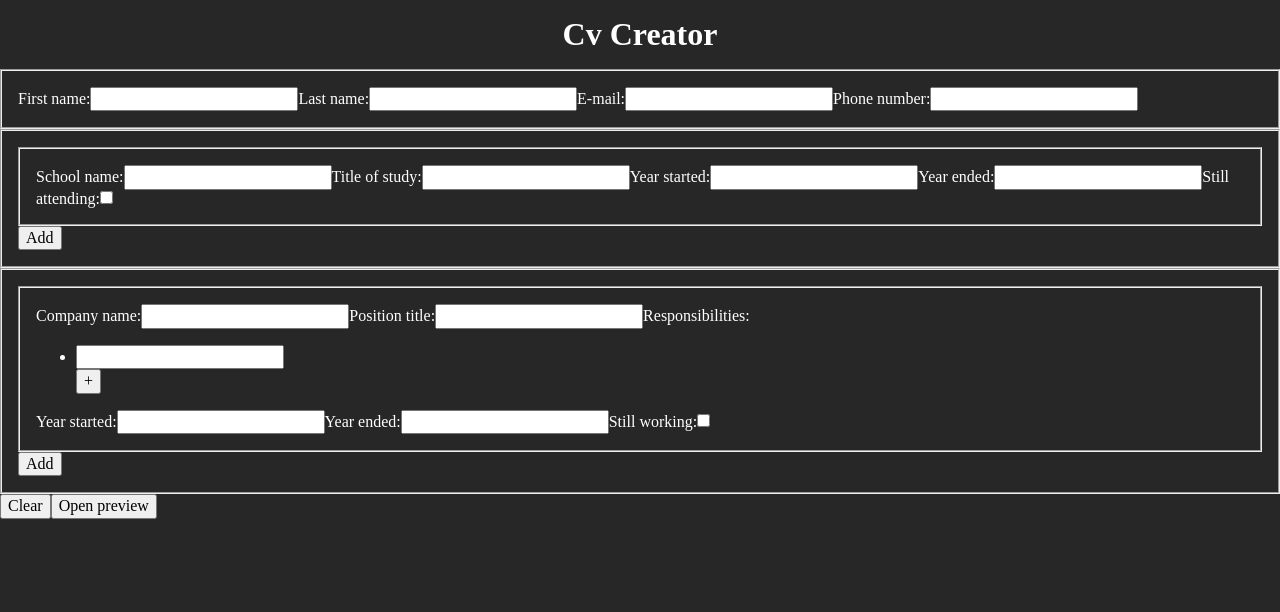
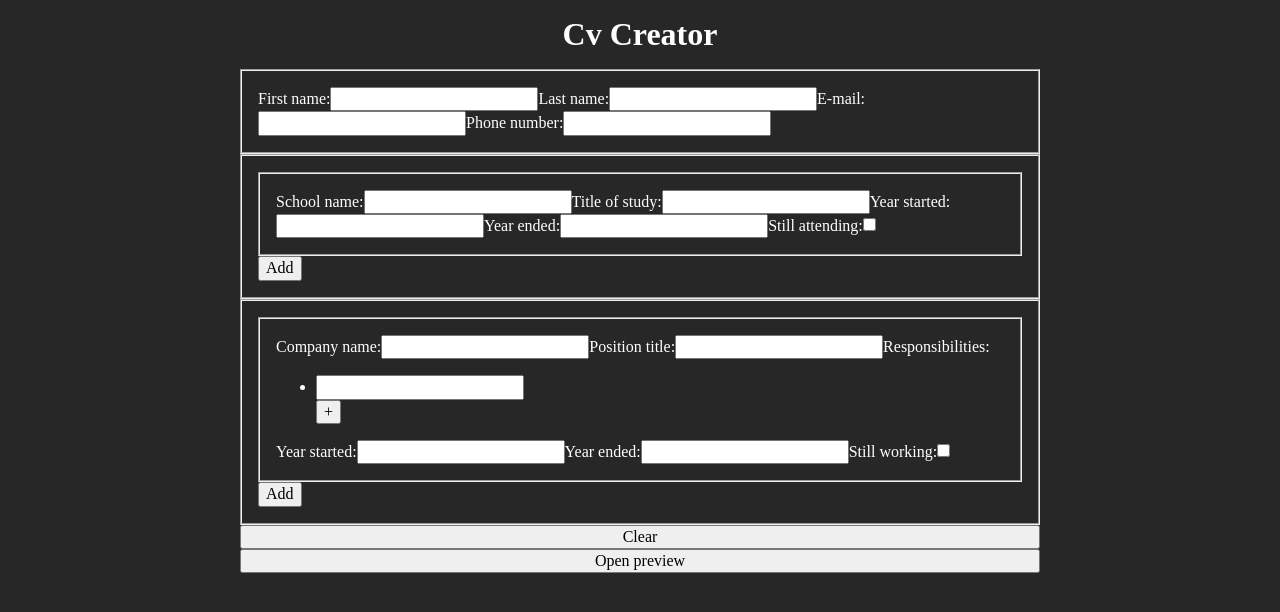
Before and after one commit to bigacz/cv-creator, a React (Vite) app: page / in a window 1280 px wide. Shown: the top 612 px of the page. Built offline with nearby package versions, Linux system fonts and the light colour scheme.

Commit message:
style editor

```diff
--- a/src/components/editor/Editor.jsx
+++ b/src/components/editor/Editor.jsx
@@ -29,7 +29,7 @@ function Editor({ cvData, handlers }) {
   } = handlers;
 
   return (
-    <div>
+    <div className="editor">
       <GeneralEditor
         credentials={credentials}
         handleChange={handleCredentialsChange}
--- a/src/styles/components/editor/Editor.css
+++ b/src/styles/components/editor/Editor.css
@@ -0,0 +1,5 @@
+.editor {
+  display: grid;
+  justify-content: center;
+  grid-template-columns: minmax(min-content, 800px);
+}
```
